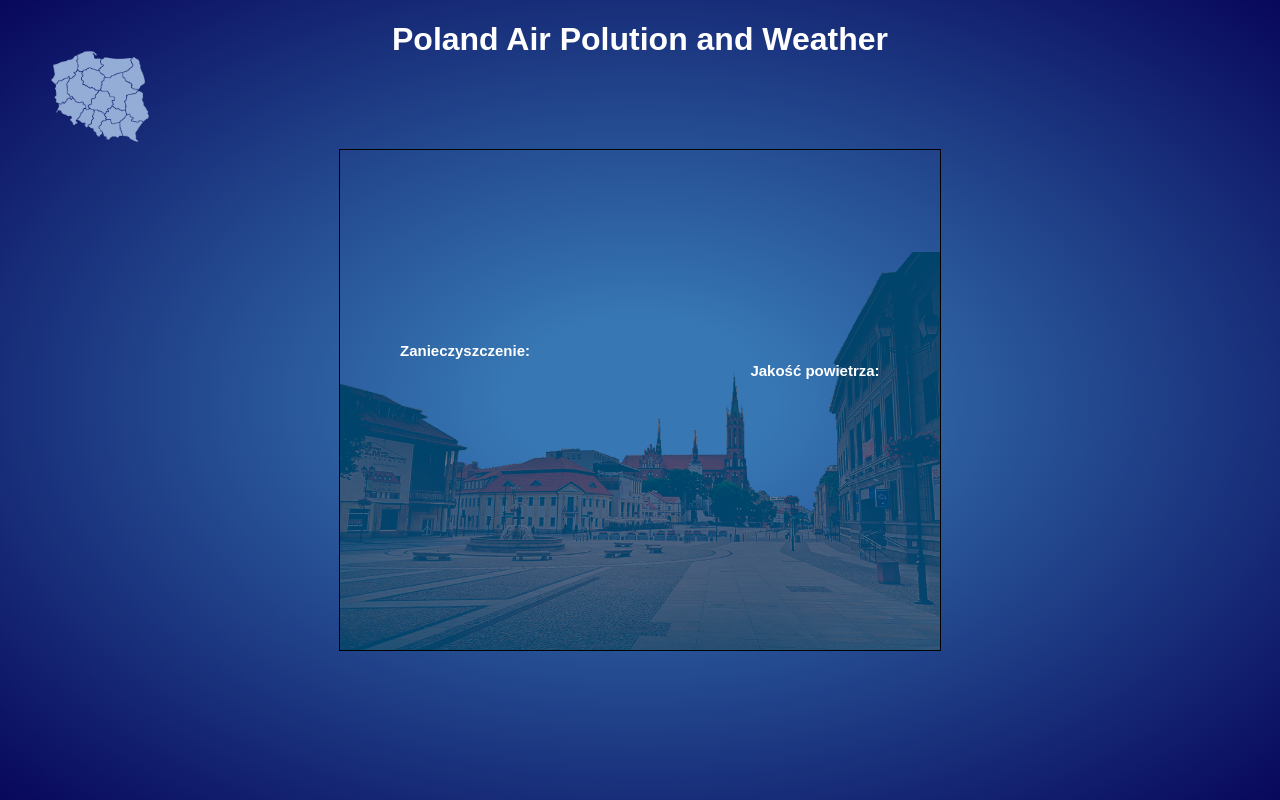
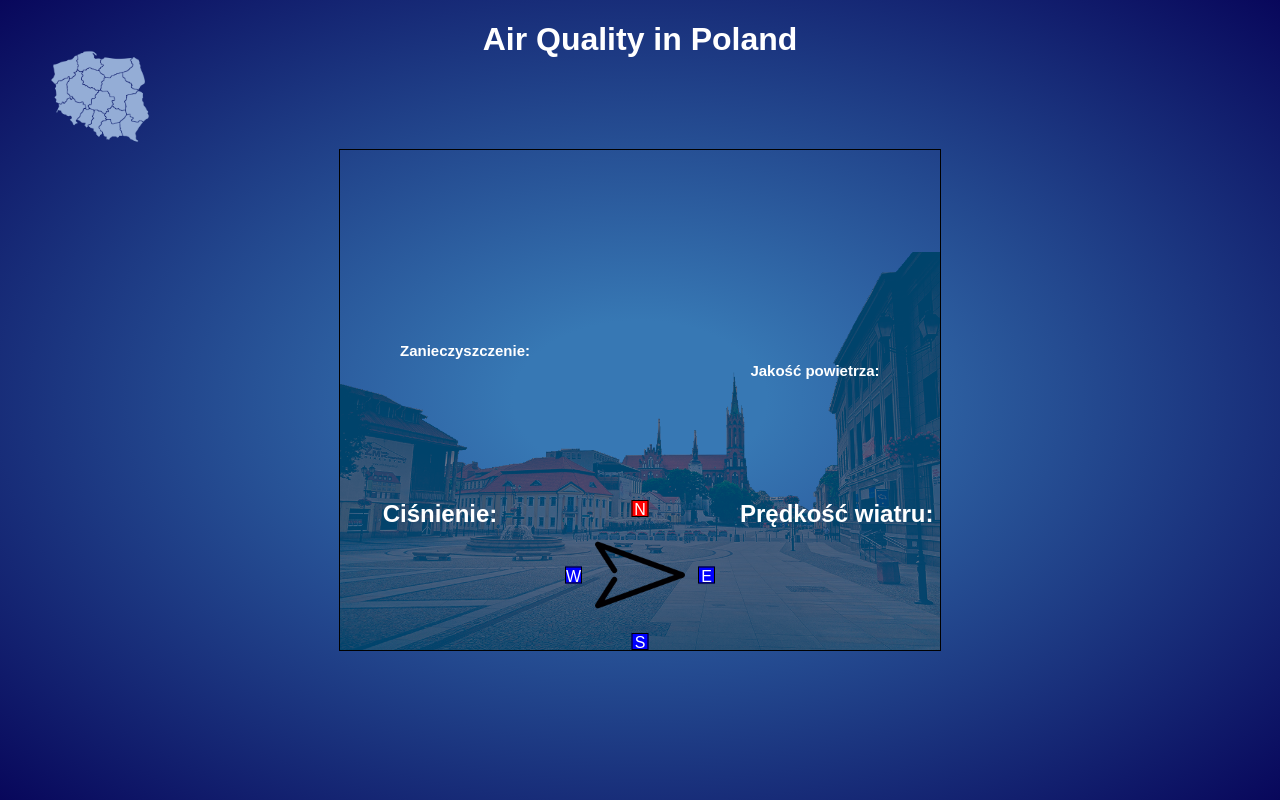
Before and after one commit to PlonkaKonrad/Weather, a plain HTML site: page index.html in a window 1280 px wide. Both pictures are taken after a click on the button 830 px from the left and 310 px from the top of the page. Drawn offline with nearby package versions, Linux system fonts and the light colour scheme; no server answers.

Commit message:
add wind, pressure and clear code

```diff
--- a/index.html
+++ b/index.html
@@ -3,15 +3,14 @@
     <head>
         <meta charset="utf-8">
         <meta http-equiv="X-UA-Compatible" content="IE=edge">
-        <title></title>
+        <title>Air Quality in Poland</title>
         <meta name="description" content="">
         <meta name="viewport" content="width=device-width, initial-scale=1">
-        <link href="https://fonts.googleapis.com/css2?family=Secular+One&display=swap" rel="stylesheet">
         <link rel="stylesheet" href="style.css">
     </head>
     <body>
         <div class="container">
-        <h1>Poland Air Polution and Weather</h1>
+        <h1>Air Quality in Poland</h1>
 
 
         <div class='map'>
@@ -38,11 +37,26 @@
             <div class="top-info">
                 <div class="name"></div>
                 <div class="temp"></div>
-                <div class="icon"></div>
             </div>
             <div class="bottom-info">
                 <div class="pollution"><h2>Zanieczyszczenie:</h2><h3 class='pollution1'></h3></div>
                 <div class="air-quality"><h2>Jakość powietrza:</h2><h3 class='air-quality1'></h3></div>
+                <div class="compass">
+                    <p>N</p>
+                    <p>E</p>
+                    <p>S</p>
+                    <p>W</p>
+                <div class='arrow'></div>
+                </div>
+                <div class="windspeed">
+                    <h2>Prędkość wiatru:</h2>
+                    <div class="windspeed1"></div>
+                </div>
+
+                <div class="pressure">
+                    <h2>Ciśnienie:</h2>
+                    <div class="pressure1"></div>
+                </div>
             </div>
         </div>
 
@@ -54,4 +68,4 @@
     <script src="https://code.jquery.com/jquery-3.5.1.min.js"></script>
         <script src="script.js"></script>
     </body>
-</html>asd
+</html>
--- a/script.js
+++ b/script.js
@@ -2,42 +2,6 @@
 
 
 
-
-let YOUR_API_KEY = '00674f74-d649-40be-8d45-2eab67f15699';
-let url = `http://api.airvisual.com/v2/states?country=Poland&key=`+YOUR_API_KEY;
-
-// cities fetch
-let Białystok = "http://api.airvisual.com/v2/city?city=Białystok&state=Podlasie&country=poland&key=00674f74-d649-40be-8d45-2eab67f15699";
-let Bydgoszcz = "http://api.airvisual.com/v2/city?city=Bydgoszcz&state=Kujawsko-Pomorskie&country=poland&key=00674f74-d649-40be-8d45-2eab67f15699";
-let Gdańsk = "http://api.airvisual.com/v2/city?city=Gdańsk&state=pomerania&country=poland&key=00674f74-d649-40be-8d45-2eab67f15699";
-let Katowice = "http://api.airvisual.com/v2/city?city=Katowice&state=silesia&country=poland&key=00674f74-d649-40be-8d45-2eab67f15699";
-let Kielce = "http://api.airvisual.com/v2/city?city=Kielce&state=Swietokrzyskie&country=poland&key=00674f74-d649-40be-8d45-2eab67f15699";
-let Kraków = "http://api.airvisual.com/v2/city?city=Kraków&state=Lesser%20Poland%20Voivodeship&country=poland&key=00674f74-d649-40be-8d45-2eab67f15699";
-let Lublin = "http://api.airvisual.com/v2/city?city=Lublin&state=Lublin&country=poland&key=00674f74-d649-40be-8d45-2eab67f15699";
-let Łódź = "http://api.airvisual.com/v2/city?city=Łódź&state=Lodz%20Voivodeship&country=poland&key=00674f74-d649-40be-8d45-2eab67f15699";
-let Olsztyn = "http://api.airvisual.com/v2/city?city=Olsztyn&state=Warmia-Masuria&country=poland&key=00674f74-d649-40be-8d45-2eab67f15699";
-let Opole = "http://api.airvisual.com/v2/city?city=Opole&state=Opole%20Voivodeship&country=poland&key=00674f74-d649-40be-8d45-2eab67f15699";
-let Poznań = "http://api.airvisual.com/v2/city?city=Poznań&state=Greater%20Poland&country=poland&key=00674f74-d649-40be-8d45-2eab67f15699";
-let Rzeszów = "http://api.airvisual.com/v2/city?city=Rzeszów&state=Subcarpathian%20Voivodeship&country=poland&key=00674f74-d649-40be-8d45-2eab67f15699";
-let Szczecin = "http://api.airvisual.com/v2/city?city=Szczecin&state=West%20Pomerania&country=poland&key=00674f74-d649-40be-8d45-2eab67f15699";
-let Warszawa = "http://api.airvisual.com/v2/city?city=Warsaw&state=Mazovia&country=poland&key=00674f74-d649-40be-8d45-2eab67f15699";
-let Wrocław = "http://api.airvisual.com/v2/city?city=Wrocław&state=Lower%20Silesia&country=poland&key=00674f74-d649-40be-8d45-2eab67f15699";
-let ZielonaGóra = "http://api.airvisual.com/v2/city?city=Zielona%20Góra&state=Lubusz&country=poland&key=00674f74-d649-40be-8d45-2eab67f15699";
-
-
-
-
-
-
-
-
-
-
-
-
-// fetch('http://api.airvisual.com/v2/city?city=gda%C5%84sk&state=Pomerania&country=poland&key=00674f74-d649-40be-8d45-2eab67f15699')
-//   .then(response => response.json())
-//   .then(data => console.log(data.data));
 
 $('button').click(()=>{
     $('.map').toggleClass('mapscale');
@@ -52,11 +16,10 @@ $('.backToMap-btn').click(() =>{
     $('.backToMap-btn').toggleClass('backToMap-btn-active');
 })
 
-// BUTTONS
+// CITY BUTTONS
 
 $('.city-Białystok-btn').click(()=>{
     $('.info').css('background-image', 'url(images/Białystok.png)');
-
     fetchData("Białystok", "Podlasie")
 
 })
@@ -64,7 +27,6 @@ $('.city-Bydgoszcz-btn').click(()=>{
     $('.info').css('background-image', 'url(images/bydgoszcz.png)');
     fetchData("Bydgoszcz", "Kujawsko-Pomorskie")
 })
-
 $('.city-Gdańsk-btn').click(()=>{
     $('.info').css('background-image', 'url(images/gdańsk.png)');
     fetchData("Gdańsk", "pomerania")
@@ -139,17 +101,18 @@ function fetchData(city, state) {
 
      let name = data.data.city;
      let temp = data.data.current.weather.tp;
-    // let icon = data.data.current.weather.ic;
-    // let windDir = data.data.current.weather.wd;
-    // let windSpd = data.data.current.weather.ws;
-    // let pressure = data.data.current.weather.pr;
-    // let humidity = data.data.current.weather.hu;
-
+     let windDir = data.data.current.weather.wd;
+     let windSpd = data.data.current.weather.ws;
+     let pressure = data.data.current.weather.pr;
      let airQuality = data.data.current.pollution.aqius ;
 
      $(".name").html(name);
      $(".temp").html(temp +'°C');
      $(".pollution1").html(airQuality+'µg/m3');
+     $('.arrow').css('transform',"translate(-50%, -50%) rotate("+windDir+"deg)");
+     $(".windspeed1").html(windSpd+' m/s');
+     $(".pressure1").html(pressure+' hPa');
+
 
 
      if( airQuality <50) {
@@ -181,29 +144,4 @@ function fetchData(city, state) {
 
 
     })
-
-
-
-//   .then(response => response.json())
-//   .then(data => console.log(data));
-
-
-
-
-
-
-    // let name = data.city;
-    // let temp = data.data.current.weather.tp;
-    // let icon = data.data.current.weather.ic;
-    // let windDir = data.data.current.weather.wd;
-    // let windSpd = data.data.current.weather.ws;
-    // let pressure = data.data.current.weather.pr;
-    // let humidity = data.data.current.weather.hu;
-
-    // let airQuality = data.data.current.pollution.aqius ;
-
-    // $(".name").html(name);
-    // $(".temp").html(temp);
-    // $(".poluttion").html(airQuality);
-
 }
--- a/style.css
+++ b/style.css
@@ -2,6 +2,8 @@ body {
   margin: 0;
   width: 100%;
   height: 100vh;
+  font-family: Arial;
+  color: white;
 }
 
 .container {
@@ -23,8 +25,6 @@ h1 {
   position: absolute;
   left: 50%;
   transform: translateX(-50%);
-  color: white;
-  font-family: arial;
 }
 
 .map {
@@ -71,10 +71,6 @@ button::after {
   margin-left: 20px;
 }
 /* RED CITY BUTTON POSITIONS */
-.city-krakow-btn {
-  left: 57%;
-  top: 82%;
-}
 
 .backToMap-btn {
   width: 100px;
@@ -93,6 +89,11 @@ button::after {
   display: flex;
   opacity: 100%;
   transition: 1s;
+}
+
+.city-krakow-btn {
+  left: 57%;
+  top: 82%;
 }
 
 .city-Białystok-btn {
@@ -254,13 +255,10 @@ button::after {
 .info {
   width: 600px;
   height: 500px;
-  transition: 1s linear;
   left: 50%;
   top: 50%;
   transform: translate(-50%, -50%);
   display: none;
-  transition: 2s;
-  opacity: 0;
 }
 
 .info-active {
@@ -269,8 +267,6 @@ button::after {
   left: 50%;
   top: 50%;
   display: flex;
-  transition: 2s;
-  opacity: 100%;
   background-size: contain;
   background-repeat: no-repeat;
   background-position: bottom center;
@@ -279,13 +275,11 @@ button::after {
 .top-info > .name {
   height: 70px;
   width: 100px;
-  color: white;
   font-weight: 700;
   font-size: 40px;
-  font-family: arial;
   position: absolute;
-  left: 0;
-  top: 0;
+  left: 10px;
+  top: 10px;
   display: flex;
   justify-content: flex-start;
   align-items: center;
@@ -295,26 +289,13 @@ button::after {
   width: 150px;
   height: 70px;
   position: absolute;
-  left: 70%;
-  top: 0;
-  transform: translate(-50%);
+  right: 10px;
+  top: 10px;
   font-size: 50px;
   font-weight: 700;
-  font-family: Arial;
-  color: white;
   display: flex;
   justify-content: center;
   align-items: center;
-}
-
-.top-info > .icon {
-  position: absolute;
-  right: 0;
-  top: 0;
-  width: 100px;
-  height: 100px;
-  border: 1px solid black;
-  display: none;
 }
 
 .pollution {
@@ -325,8 +306,6 @@ button::after {
   transform: translateY(-50%);
   font-size: 10px;
   font-weight: 700;
-  font-family: Arial;
-  color: white;
   display: flex;
   flex-direction: column;
   justify-content: center;
@@ -336,8 +315,6 @@ button::after {
 .pollution1 {
   font-size: 50px;
   font-weight: 700;
-  font-family: Arial;
-  color: white;
   display: flex;
   flex-direction: column;
   justify-content: center;
@@ -365,11 +342,122 @@ button::after {
 .air-quality1 {
   font-size: 30px;
   font-weight: 700;
-  font-family: Arial;
-  color: white;
   display: flex;
   flex-direction: column;
   justify-content: center;
   align-items: center;
   text-shadow: 0 0 5px black;
 }
+
+.compass {
+  width: 150px;
+  height: 150px;
+  position: absolute;
+  left: 50%;
+  bottom: 0;
+  transform: translateX(-50%);
+  border-radius: 25%;
+}
+
+.arrow {
+  width: 100px;
+  height: 100px;
+  position: absolute;
+  left: 50%;
+  top: 50%;
+  transform-origin: center;
+  transform: translate(-50%, -50%) rotate(90deg);
+  background-image: url(images/arrow.png);
+  background-size: 90%;
+  background-position: center;
+  background-repeat: no-repeat;
+}
+
+.compass > p {
+  position: absolute;
+  border: 1px solid black;
+  background-color: blue;
+  width: 15px;
+  height: 15px;
+  display: flex;
+  justify-content: center;
+  margin: 0;
+}
+
+p:nth-child(1) {
+  background-color: red;
+  left: 50%;
+  top: 0;
+  transform: translate(-50%);
+}
+
+p:nth-child(2) {
+  left: 100%;
+  top: 50%;
+  transform: translate(-100%, -50%);
+}
+
+p:nth-child(3) {
+  left: 50%;
+  top: 100%;
+  transform: translate(-50%, -100%);
+}
+p:nth-child(4) {
+  left: 0;
+  top: 50%;
+  transform: translate(0, -50%);
+}
+
+.windspeed {
+  position: absolute;
+  right: 0;
+  bottom: 0;
+  width: 200px;
+  height: 150px;
+}
+.windspeed > h2 {
+  position: absolute;
+  top: 0;
+  margin: 0;
+}
+.windspeed1 {
+  position: absolute;
+  top: 40px;
+  right: 10px;
+  width: 100%;
+  height: 100px;
+  display: flex;
+  justify-content: center;
+  align-items: center;
+  font-size: 40px;
+  font-weight: 700;
+}
+
+.pressure {
+  position: absolute;
+  left: 0;
+  bottom: 0;
+  width: 200px;
+  height: 150px;
+  display: flex;
+  justify-content: center;
+}
+
+.pressure > h2 {
+  position: absolute;
+  top: 0;
+  margin: 0;
+}
+
+.pressure1 {
+  position: absolute;
+  top: 40px;
+  left: 10px;
+  width: 100%;
+  height: 100px;
+  display: flex;
+  justify-content: center;
+  align-items: center;
+  font-size: 40px;
+  font-weight: 700;
+}
```
Also changed, not shown: images/arrow.png (added).
